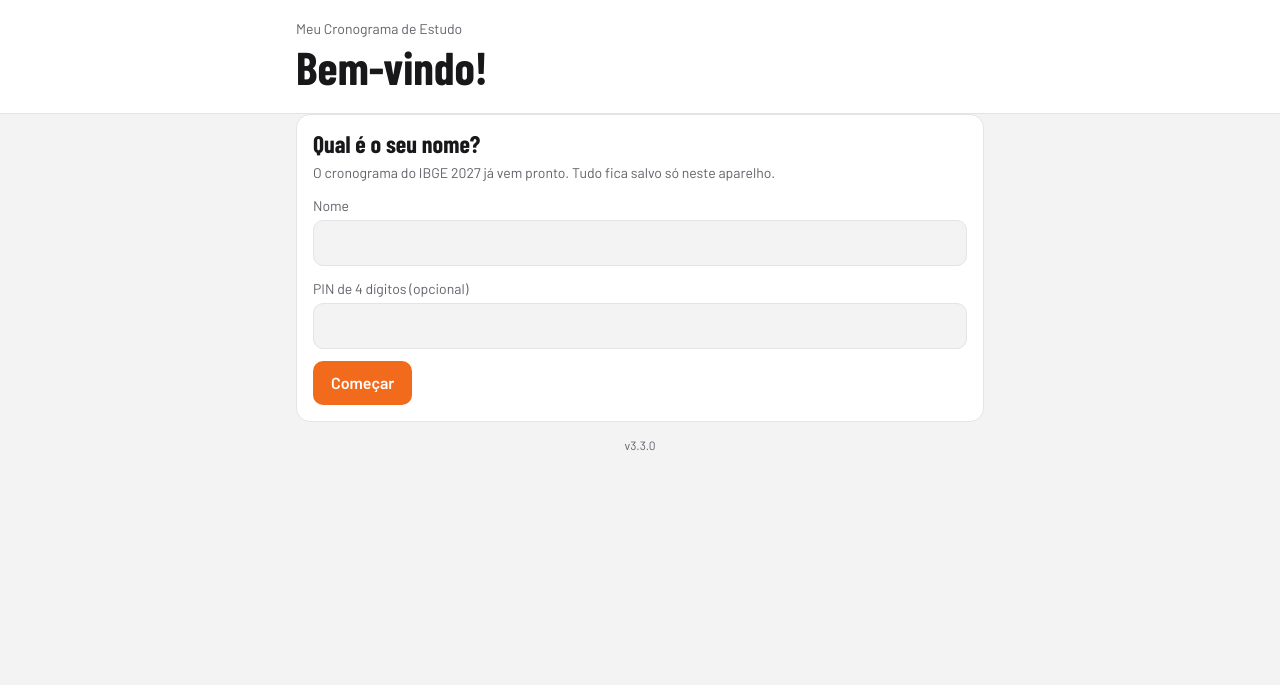
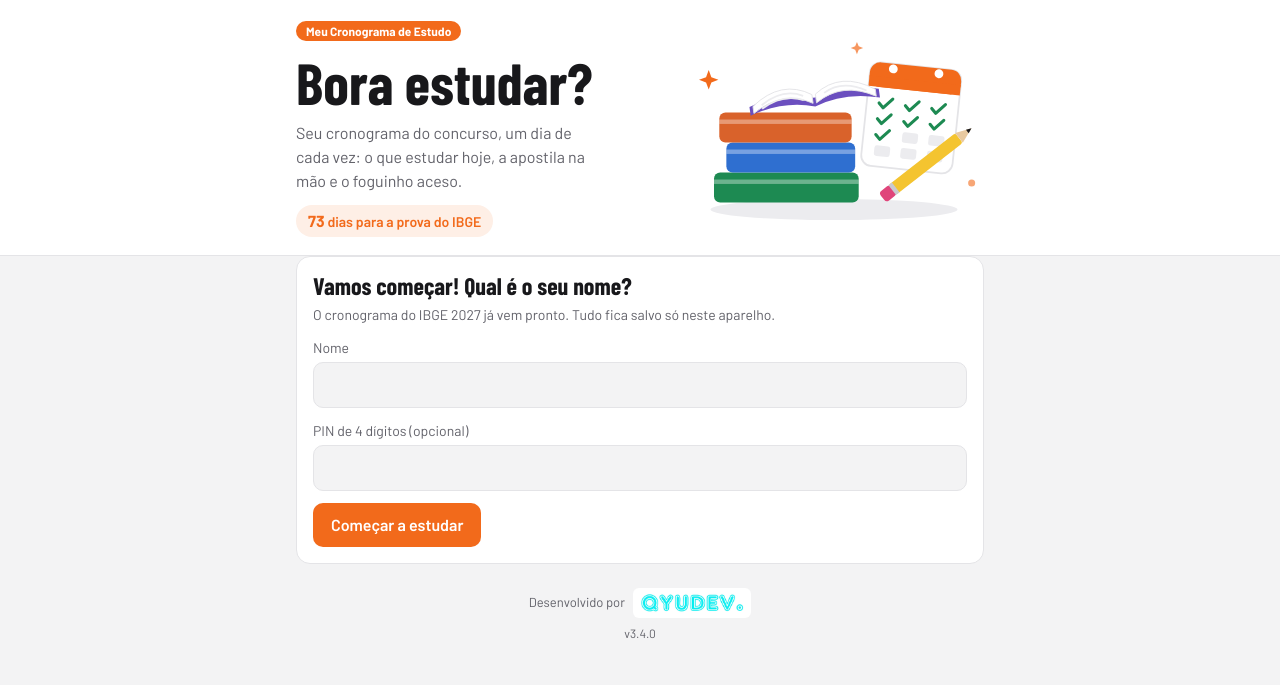
Before and after one commit to JacobbV/meu-cronograma-estudo, a plain HTML site: page index.html in a window 1280 px wide. Drawn offline with nearby package versions, Linux system fonts and the light colour scheme.

Commit message:
v3.4.0: tela Bora estudar com ilustração e créditos QYUDEV.

```diff
--- a/index.html
+++ b/index.html
@@ -280,6 +280,26 @@ body.travado{overflow:hidden}
 .dh h2{margin:0;color:#fff}.dh .x{color:#fff;opacity:1}
 @keyframes dr{from{transform:translateX(100%)}to{transform:none}}
 @media (prefers-reduced-motion:reduce){.pop.drawer{animation:none}}
+
+.hero{background:var(--card);border-bottom:1px solid var(--line);padding:calc(env(safe-area-inset-top) + 18px) 0 18px;overflow:hidden}
+.heroin{display:grid;grid-template-columns:minmax(0,1fr) minmax(0,300px);gap:16px;align-items:center}
+.hero h1{font-size:clamp(40px,9vw,58px);color:var(--ink);margin:8px 0 8px}
+.hero p{margin:0 0 12px;color:var(--mut);max-width:34ch}
+.falta{display:inline-block;background:var(--g2);color:var(--g);border-radius:20px;padding:4px 12px;font-weight:600;font-size:14px}
+.falta b{font-size:16px}
+.ilu{width:100%;height:auto;max-height:230px}
+@media(max-width:560px){.heroin{grid-template-columns:1fr}.ilu{max-width:300px;justify-self:center;order:-1;margin-bottom:-6px}}
+.qv{font-size:24px;margin:20px 0 12px}
+.pk{display:flex;align-items:center;gap:0}
+.pk .pkn{display:flex;flex-direction:column;flex:1;line-height:1.2}
+.pk .pkn .muted{display:inline-flex;align-items:center;gap:4px;margin-top:4px}
+.pk .pkn .muted svg{width:14px;height:14px}
+.pk .seta{font-size:30px;color:var(--mut);line-height:1}
+.rod{display:flex;flex-direction:column;align-items:center;gap:6px;margin-top:24px;font-size:12px;color:var(--mut)}
+.assina{display:inline-flex;align-items:center;gap:8px;text-decoration:none;color:var(--mut);font-size:13px}
+.assina img{height:30px;width:auto;border-radius:6px;background:#fff;padding:3px 6px}
+.big2{display:inline-grid;place-items:center;width:72px;height:72px;border-radius:50%;background:var(--g);color:#fff;font:700 34px "Barlow Condensed";overflow:hidden;margin:0 auto 10px}
+.big2 img{width:100%;height:100%;object-fit:cover}
 </style>
 </head>
 <body>
@@ -287,7 +307,7 @@ body.travado{overflow:hidden}
 <div class="toast" id="toast" role="status"></div>
 <script>
 {
-const VERSAO = '3.3.0';
+const VERSAO = '3.4.0';
 /* ---------- Dados do concurso (Edital IBGE nº 03/2026 + apostila do 12º Censo Agro) ---------- */
 const IBGE = {
   id:'ibge2027', nome:'IBGE 2027', cargo:'Recenseador (REC)', banca:'Fundação Cesgranrio',
@@ -799,7 +819,7 @@ function vProva(c,p){
   <li>Apostila "Conhecimentos básicos para o Censo Agropecuário, Florestal e Aquícola" (IBGE / ENCE / CTA), distribuída sem alterações, como publicada pela Fundação Cesgranrio.</li>
   <li>Conteúdo baseado no Edital IBGE nº 03/2026 e sua retificação.</li>
   <li>Nomes das aulas citados como referência do curso Gran. Sem relação oficial com Gran, Cesgranrio ou IBGE.</li></ul>
-  <p class="foot">Meu Cronograma de Estudo · v${VERSAO} · QyuDev</p></section>`;
+  <footer class="rod" style="margin-top:12px">${ASSINA}<span>Meu Cronograma de Estudo · v${VERSAO}</span></footer></section>`;
   return html;
 }
 
@@ -812,20 +832,42 @@ const TABS = [['hoje','Hoje','<path d="M12 3v2M12 19v2M3 12h2M19 12h2M5.6 5.6l1.
 const CORES = [['laranja','#f26a1b'],['verde','#1f8a55'],['azul','#2f6fd0'],['roxo','#7a52d1'],['rosa','#d6457f'],['vinho','#a3324a']];
 function tema(){const r = document.documentElement; const cor = (CORES.find(c => c[0] === S.cor) || CORES[0])[1]; r.style.setProperty('--g', cor); document.querySelector('meta[name=theme-color]')?.setAttribute('content', cor); if(S.tema === 'claro' || S.tema === 'escuro'){r.dataset.theme = S.tema === 'claro' ? 'light' : 'dark'; r.dataset.ours = '1'} else if(r.dataset.ours){r.removeAttribute('data-theme'); delete r.dataset.ours}}
 
+const ILU = `<svg class="ilu" viewBox="0 0 340 230" aria-hidden="true">
+  <ellipse cx="170" cy="208" rx="140" ry="12" fill="var(--rest)"/>
+  <g transform="translate(212 40) rotate(6)"><rect width="104" height="118" rx="12" fill="var(--card)" stroke="var(--line)" stroke-width="2"/>
+    <rect width="104" height="28" rx="12" fill="var(--g)"/><rect y="16" width="104" height="12" fill="var(--g)"/>
+    <circle cx="26" cy="6" r="5" fill="var(--card)"/><circle cx="78" cy="6" r="5" fill="var(--card)"/>
+    ${[0,1,2,3].map(r => [0,1,2].map(c => {const x = 14+c*30, y = 40+r*18, ok = r*3+c < 7; return ok ? `<path d="M${x} ${y+6} l5 5 l10 -11" stroke="var(--ct)" stroke-width="3.5" fill="none" stroke-linecap="round" stroke-linejoin="round"/>` : `<rect x="${x}" y="${y}" width="18" height="12" rx="3" fill="var(--rest)"/>`}).join('')).join('')}</g>
+  <rect x="34" y="166" width="164" height="34" rx="7" fill="var(--ct)"/><rect x="34" y="174" width="164" height="5" fill="#fff" opacity=".35"/>
+  <rect x="48" y="132" width="146" height="34" rx="7" fill="var(--pt)"/><rect x="48" y="140" width="146" height="5" fill="#fff" opacity=".35"/>
+  <rect x="40" y="98" width="150" height="34" rx="7" fill="var(--mt)"/><rect x="40" y="106" width="150" height="5" fill="#fff" opacity=".35"/>
+  <g transform="translate(70 62) rotate(-8)"><path d="M0 30 Q 40 18 74 30 Q 108 18 148 30 L148 40 Q108 28 74 40 Q 40 28 0 40Z" fill="var(--qs)"/><path d="M4 30 Q 40 4 72 26 L72 36 Q 40 16 4 38Z" fill="var(--card)" stroke="var(--line)"/><path d="M76 26 Q 108 4 144 30 L144 38 Q 108 16 76 36Z" fill="var(--card)" stroke="var(--line)"/>
+    <path d="M14 30 Q 40 14 62 26M14 34 Q 40 20 62 31M86 26 Q 108 14 134 30" stroke="var(--rest)" stroke-width="2" fill="none"/></g>
+  <g transform="translate(236 186) rotate(-38)"><rect x="0" y="-7" width="96" height="14" rx="3" fill="#f4c430"/><rect x="-14" y="-7" width="16" height="14" rx="4" fill="#e0457b"/><rect x="0" y="-7" width="5" height="14" fill="#c9c9cf"/><path d="M96 -7 L114 0 L96 7Z" fill="#e8c9a0"/><path d="M108 -2.5 L114 0 L108 2.5Z" fill="var(--ink)"/></g>
+  <g fill="var(--g)"><path d="M28 50 l3 8 8 3 -8 3 -3 8 -3 -8 -8 -3 8 -3z"/><path d="M196 18 l2 5 5 2 -5 2 -2 5 -2 -5 -5 -2 5 -2z" opacity=".7"/><circle cx="326" cy="178" r="4" opacity=".6"/></g>
+</svg>`;
+const ASSINA = `<a class="assina" href="https://jacobbv.github.io/" target="_blank" rel="noopener">Desenvolvido por <img src="qyudev.png" alt="QYUDEV." width="133" height="30"></a>`;
+const LOCK = '<svg viewBox="0 0 24 24" fill="none" stroke="currentColor" stroke-width="2" stroke-linecap="round" stroke-linejoin="round"><rect x="5" y="11" width="14" height="10" rx="2"/><path d="M8 11V7a4 4 0 018 0v4"/></svg>';
 function telaPerfis(app){
-  const novo = !S.perfis.length;
-  app.innerHTML = `<header class="top">${TOPO}<div class="wrap"><small>Meu Cronograma de Estudo</small><h1>${novo ? 'Bem-vindo!' : 'Quem vai estudar?'}</h1></div></header>
-  <main class="wrap">${S.perfis.map(x => `<button class="pick" data-perfil="${x.id}"><span class="av">${x.foto?`<img src="${x.foto}" alt="">`:esc(x.nome[0])}</span><strong>${esc(x.nome)}</strong>${x.pin?' <span class="muted">· com PIN</span>':''}</button>`).join('')}
-  <form id="addPerfil" class="card"><h2>${novo ? 'Qual é o seu nome?' : 'Novo perfil'}</h2>${novo ? '<p class="muted" style="margin:-4px 0 12px">O cronograma do IBGE 2027 já vem pronto. Tudo fica salvo só neste aparelho.</p>' : ''}
-  <label class="f">Nome<input name="n" required maxlength="30" autocomplete="given-name"></label>
-  <label class="f">PIN de 4 dígitos (opcional)<input name="pin" type="password" inputmode="numeric" pattern="[0-9]{4}" maxlength="4"></label>
-  <button class="btn">${novo ? 'Começar' : 'Criar perfil'}</button></form><p class="foot">v${VERSAO}</p></main>`;
+  const novo = !S.perfis.length, n = diasAte(IBGE.data), abrir = novo || V.novo;
+  app.innerHTML = `<header class="hero"><div class="wrap heroin"><div><span class="selo">Meu Cronograma de Estudo</span><h1>Bora estudar?</h1>
+    <p>Seu cronograma do concurso, um dia de cada vez: o que estudar hoje, a apostila na mão e o foguinho aceso.</p>
+    ${n > 0 ? `<span class="falta"><b>${n}</b> dias para a prova do IBGE</span>` : ''}</div>${ILU}</div></header>
+  <main class="wrap" style="padding-bottom:40px">
+  ${S.perfis.length ? `<h2 class="qv">Quem vai estudar?</h2>${S.perfis.map(x => `<button class="pick pk" data-perfil="${x.id}"><span class="av">${x.foto?`<img src="${x.foto}" alt="">`:esc(x.nome[0])}</span><span class="pkn"><strong>${esc(x.nome)}</strong><span class="muted">${x.pin ? LOCK+' com PIN' : 'Toque para entrar'}</span></span><span class="seta">›</span></button>`).join('')}` : ''}
+  ${abrir ? `<form id="addPerfil" class="card"><h2>${novo ? 'Vamos começar! Qual é o seu nome?' : 'Novo perfil'}</h2>${novo ? '<p class="muted" style="margin:-4px 0 12px">O cronograma do IBGE 2027 já vem pronto. Tudo fica salvo só neste aparelho.</p>' : ''}
+  <label class="f">Nome<input name="n" required maxlength="30" autocomplete="off" autocapitalize="words" spellcheck="false"></label>
+  <label class="f">PIN de 4 dígitos (opcional)<input name="pin" type="password" inputmode="numeric" pattern="[0-9]{4}" maxlength="4" autocomplete="off"></label>
+  <div class="row"><button class="btn">${novo ? 'Começar a estudar' : 'Criar perfil'}</button>${novo ? '' : '<button type="button" class="btn alt" id="novoCancel">Cancelar</button>'}</div></form>`
+    : `<button class="btn alt" id="novoPerfil" style="width:100%;margin-top:4px">+ Novo perfil</button>`}
+  <footer class="rod">${ASSINA}<span>v${VERSAO}</span></footer></main>`;
 }
 function telaPin(app){
   const pf = S.perfis.find(x => x.id === V.pinFor);
-  app.innerHTML = `<header class="top">${TOPO}<div class="wrap"><button class="back" data-go="perfis">‹ Voltar</button><small>Perfil</small><h1>${esc(pf.nome)}</h1></div></header>
-  <main class="wrap"><form id="pinCheck" class="card pinbox"><h2>Digite seu PIN</h2><input type="password" name="pin" inputmode="numeric" pattern="[0-9]{4}" maxlength="4" required autofocus aria-label="PIN"><div class="err" id="pinErr"></div><button class="btn" style="width:100%">Entrar</button>
-  <p class="muted" style="margin:12px 0 0">Esqueceu? Sem o PIN, só restaurando um código de backup ou limpando os dados do navegador.</p></form></main>`;
+  app.innerHTML = `<header class="hero"><div class="wrap"><button class="back" data-go="perfis">‹ Voltar</button></div></header>
+  <main class="wrap"><form id="pinCheck" class="card pinbox"><span class="av big2">${pf.foto?`<img src="${pf.foto}" alt="">`:esc(pf.nome[0])}</span><h2>Oi, ${esc(pf.nome)}!</h2><p class="muted" style="margin:-4px 0 12px">Digite seu PIN para entrar.</p><input type="password" name="pin" inputmode="numeric" pattern="[0-9]{4}" maxlength="4" required autofocus autocomplete="off" aria-label="PIN"><div class="err" id="pinErr"></div><button class="btn" style="width:100%">Entrar</button>
+  <p class="muted" style="margin:12px 0 0">Esqueceu? Sem o PIN, só restaurando um código de backup ou limpando os dados do navegador.</p></form>
+  <footer class="rod">${ASSINA}</footer></main>`;
 }
 
 function render(){
@@ -892,6 +934,8 @@ document.addEventListener('click', e => {
   else if(b.id === 'lerTodos'){const pf = S.perfis.find(x => x.id===V.perfil); pf.lidos = [...new Set([...(pf.lidos||[]), ...HDR.av.map(a => a.id)])].slice(-80); save(); keep()}
   else if(b.id === 'apTela'){telaCheia(true)}
   else if(b.id === 'apSair'){telaCheia(false)}
+  else if(b.id === 'novoPerfil'){V.novo = true; render()}
+  else if(b.id === 'novoCancel'){V.novo = false; render()}
   else if(b.id === 'adiantar'){const p = PP(), h = hoje(); p.extra[h] = (p.extra[h]||0) + 1; save(); toast('Próximo assunto puxado para hoje'); keep()}
   else if(b.id === 'apPrev'){abrirPagina(apPerfil().pag - 1)}
   else if(b.id === 'apNext'){abrirPagina(apPerfil().pag + 1)}
@@ -921,7 +965,7 @@ document.addEventListener('submit', e => {
   e.preventDefault(); const f = e.target, fd = new FormData(f);
   if(f.id === 'addPerfil'){const n = String(fd.get('n')).trim(), pin = String(fd.get('pin')||''); if(!n) return; if(pin && !/^\d{4}$/.test(pin)){toast('O PIN precisa ter 4 números'); return}
     const id = S.perfis.length ? 'p'+Date.now().toString(36) : n.toLowerCase().normalize('NFD').replace(/[^a-z0-9]/g,'') || 'p1';
-    const pf = {id, nome:n, concursos:['ibge2027']}; if(pin) pf.pin = hashPin(pin,id); S.perfis.push(pf); save(); V = {...V, view:'concursos', perfil:id, pinOk:id}; render(); scrollTo(0,0)}
+    const pf = {id, nome:n, concursos:['ibge2027']}; if(pin) pf.pin = hashPin(pin,id); S.perfis.push(pf); save(); V = {...V, view:'concursos', perfil:id, pinOk:id, novo:false}; render(); scrollTo(0,0)}
   if(f.id === 'pinCheck'){const pf = S.perfis.find(x => x.id === V.pinFor); if(pf && hashPin(String(fd.get('pin')),pf.id) === pf.pin){V = {...V, view:'concursos', perfil:pf.id, pinOk:pf.id}; render()} else {document.getElementById('pinErr').textContent = 'PIN incorreto'; f.reset()}}
   if(f.id === 'pinForm'){const pin = String(fd.get('pin')); if(!/^\d{4}$/.test(pin)){toast('O PIN precisa ter 4 números'); return} const pf = S.perfis.find(x => x.id===V.perfil); pf.pin = hashPin(pin,pf.id); V.pinEdit = false; V.pinOk = pf.id; save(); toast('PIN salvo'); keep()}
   if(f.id === 'plForm'){const a = Number(fd.get('a')), t = Number(fd.get('t')); if(!(t > 0) || a < 0 || a > t){toast('Confira os números: acertos não podem passar do total'); return}
--- a/sw.js
+++ b/sw.js
@@ -1,6 +1,6 @@
 // Cache para o app (e a apostila) abrirem mesmo sem internet
-const C = 'estudos-v3-3';
-const FILES = ['./', './index.html', './manifest.webmanifest', './icon-192.png', './icon-512.png', './icon-180.png', './favicon-32.png',
+const C = 'estudos-v3-4';
+const FILES = ['./', './index.html', './manifest.webmanifest', './icon-192.png', './icon-512.png', './icon-180.png', './favicon-32.png', './qyudev.png',
   './vendor/pdf.min.js', './vendor/pdf.worker.min.js', './apostila.pdf'];
 self.addEventListener('install', e => { e.waitUntil(caches.open(C).then(c => c.addAll(FILES))); self.skipWaiting(); });
 self.addEventListener('activate', e => { e.waitUntil(caches.keys().then(ks => Promise.all(ks.filter(k => k !== C).map(k => caches.delete(k))))); self.clients.claim(); });
```
Also changed, not shown: qyudev.png (added), 1 other file.
